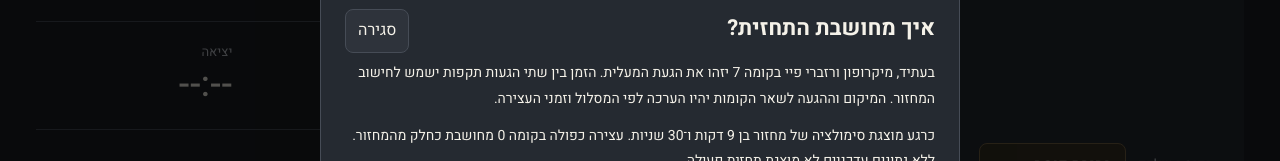
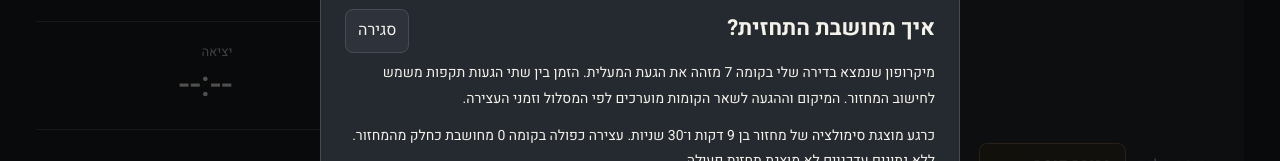
Before and after one commit to udid/shabat_elevator, a website: page web/index.html in a window 1280 px wide. Both pictures are taken after a click on the button "איך מחושבת התחזית?". Shown: the part 228-389 px from the top of the page. Drawn offline with Linux system fonts and the light colour scheme; no server answers.

Commit message:
Refresh dashboard explanation and documentation

```diff
--- a/web/index.html
+++ b/web/index.html
@@ -106,7 +106,7 @@
     </main>
     <footer><button class="about-button" id="about-button" type="button" aria-haspopup="dialog">איך מחושבת התחזית?</button><a href="https://github.com/udid/shabat_elevator" target="_blank" rel="noopener noreferrer">קוד הפרויקט <span aria-hidden="true">↗</span></a></footer>
   </div>
-  <dialog class="about-dialog" id="about-dialog" aria-labelledby="about-title"><form method="dialog"><button class="dialog-close" aria-label="&#1505;&#1490;&#1497;&#1512;&#1492;">&#1505;&#1490;&#1497;&#1512;&#1492;</button></form><h2 id="about-title">איך מחושבת התחזית?</h2><p>בעתיד, מיקרופון ורזברי פיי בקומה 7 יזהו את הגעת המעלית. הזמן בין שתי הגעות תקפות ישמש לחישוב המחזור. המיקום וההגעה לשאר הקומות יהיו הערכה לפי המסלול וזמני העצירה.</p><p>כרגע מוצגת סימולציה של מחזור בן 9 דקות ו־30 שניות. עצירה כפולה בקומה 0 מחושבת כחלק מהמחזור. ללא נתונים עדכניים לא מוצגת תחזית פעילה.</p><p>זמני הפעילות מתחילים 60 דקות לפני כניסת שבת או חג ומסתיימים 60 דקות לאחר צאתם. שבת וחג רצופים מחוברים לחלון פעילות אחד. זמני הכניסה מחושבים 18 דקות לפני השקיעה, והיציאה לפי צאת הכוכבים בשיטת Hebcal, כשהשמש 8.5 מעלות מתחת לאופק.</p><p>המסלול חוזר ברצף. הזמנים בין העצירות יכוילו בהמשך לפי מדידה בבניין.</p><p class="data-attribution">נתוני לוח: <a href="https://www.hebcal.com" target="_blank" rel="noopener noreferrer">Hebcal</a> · מזג אוויר: <a href="https://open-meteo.com" target="_blank" rel="noopener noreferrer">Open-Meteo</a></p></dialog>
+  <dialog class="about-dialog" id="about-dialog" aria-labelledby="about-title"><form method="dialog"><button class="dialog-close" aria-label="&#1505;&#1490;&#1497;&#1512;&#1492;">&#1505;&#1490;&#1497;&#1512;&#1492;</button></form><h2 id="about-title">איך מחושבת התחזית?</h2><p>מיקרופון שנמצא בדירה שלי בקומה 7 מזהה את הגעת המעלית. הזמן בין שתי הגעות תקפות משמש לחישוב המחזור. המיקום וההגעה לשאר הקומות מוערכים לפי המסלול וזמני העצירה.</p><p>כרגע מוצגת סימולציה של מחזור בן 9 דקות ו־30 שניות. עצירה כפולה בקומה 0 מחושבת כחלק מהמחזור. ללא נתונים עדכניים לא מוצגת תחזית פעילה.</p><p>זמני הפעילות מתחילים 60 דקות לפני כניסת שבת או חג ומסתיימים 60 דקות לאחר צאתם. שבת וחג רצופים מחוברים לחלון פעילות אחד. זמני הכניסה מחושבים 18 דקות לפני השקיעה, והיציאה לפי צאת הכוכבים בשיטת Hebcal, כשהשמש 8.5 מעלות מתחת לאופק.</p><p>המסלול חוזר ברצף. הזמנים בין העצירות יכוילו בהמשך לפי מדידה בבניין.</p><p class="data-attribution">נתוני לוח: <a href="https://www.hebcal.com" target="_blank" rel="noopener noreferrer">Hebcal</a> · מזג אוויר: <a href="https://open-meteo.com" target="_blank" rel="noopener noreferrer">Open-Meteo</a></p></dialog>
   <script type="module" src="./layout.js"></script>
   <div class="toast" id="toast" role="status" hidden></div>
   <noscript><p class="noscript">יש להפעיל JavaScript בדפדפן כדי לצפות במידע על המעלית.</p></noscript>
```
Also changed, not shown: README.md.
